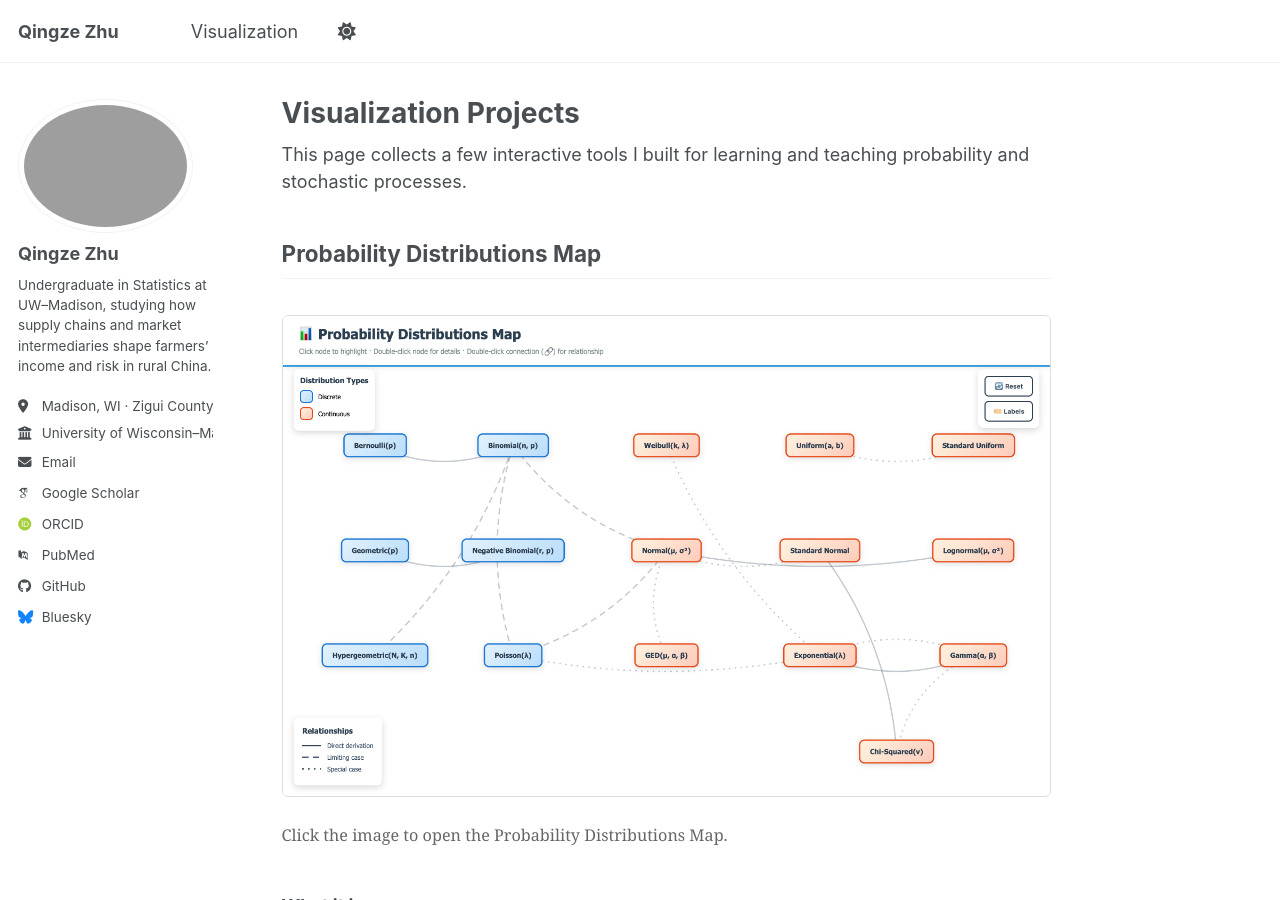
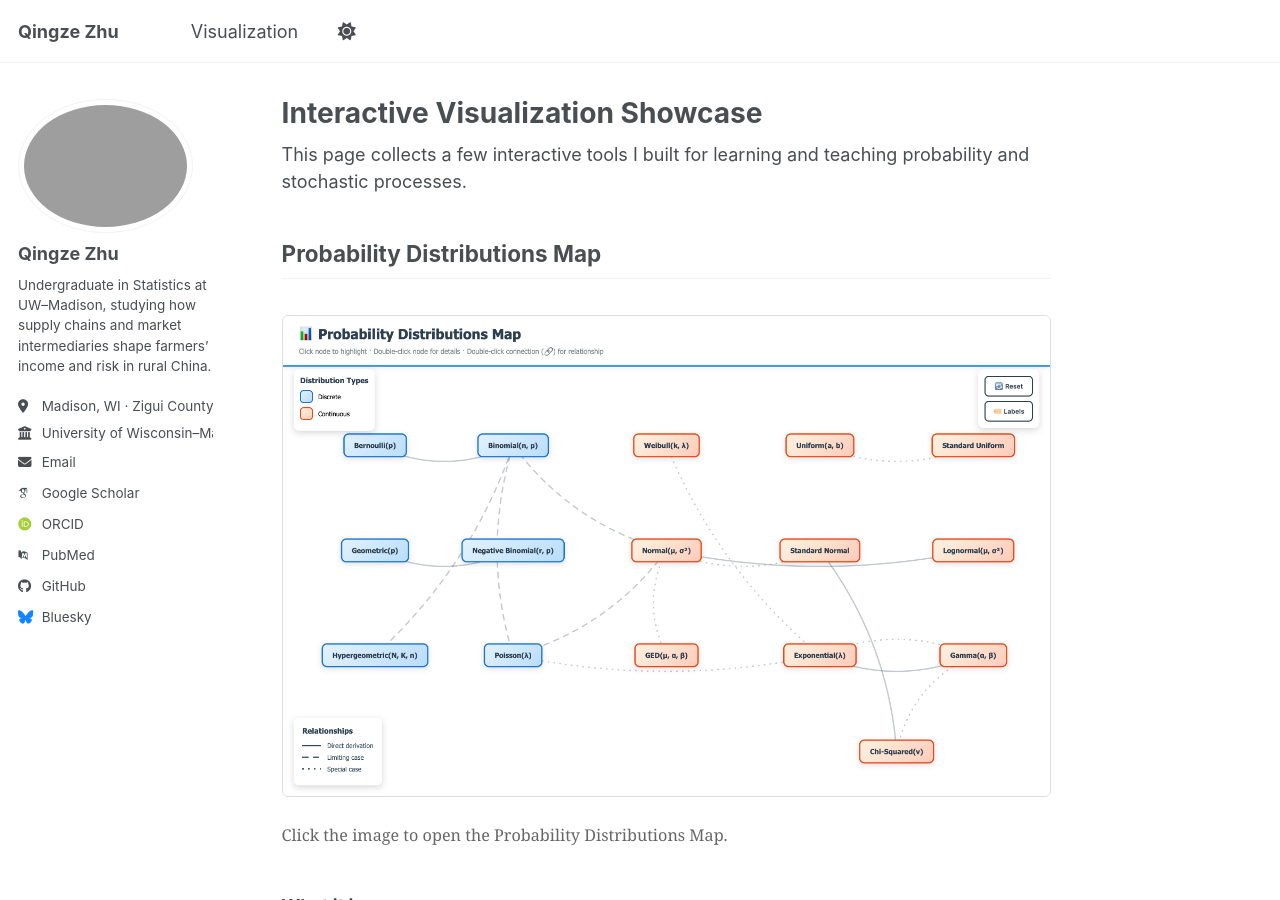
Before and after one commit to ZQZ0630/QingzeZhu-Personal-Webpage, a Jekyll site: the page built from _pages/visualization.md, in a window 1280 px wide and 900 px high. Built offline with Jekyll 4.4.1, drawn with Linux system fonts in a browser that asks for light colours; some web fonts are replaced; a script bundle is joined from its source files by our own code; library files that are not in the unit come from our copies.

Commit message:
Update title of visualization page to 'Interactive Visualization Showcase'

```diff
--- a/_pages/visualization.md
+++ b/_pages/visualization.md
@@ -1,6 +1,6 @@
 ---
 layout: single
-title: "Visualization Projects"
+title: "Interactive Visualization Showcase "
 permalink: /visualization/
 author_profile: true
 ---
```
